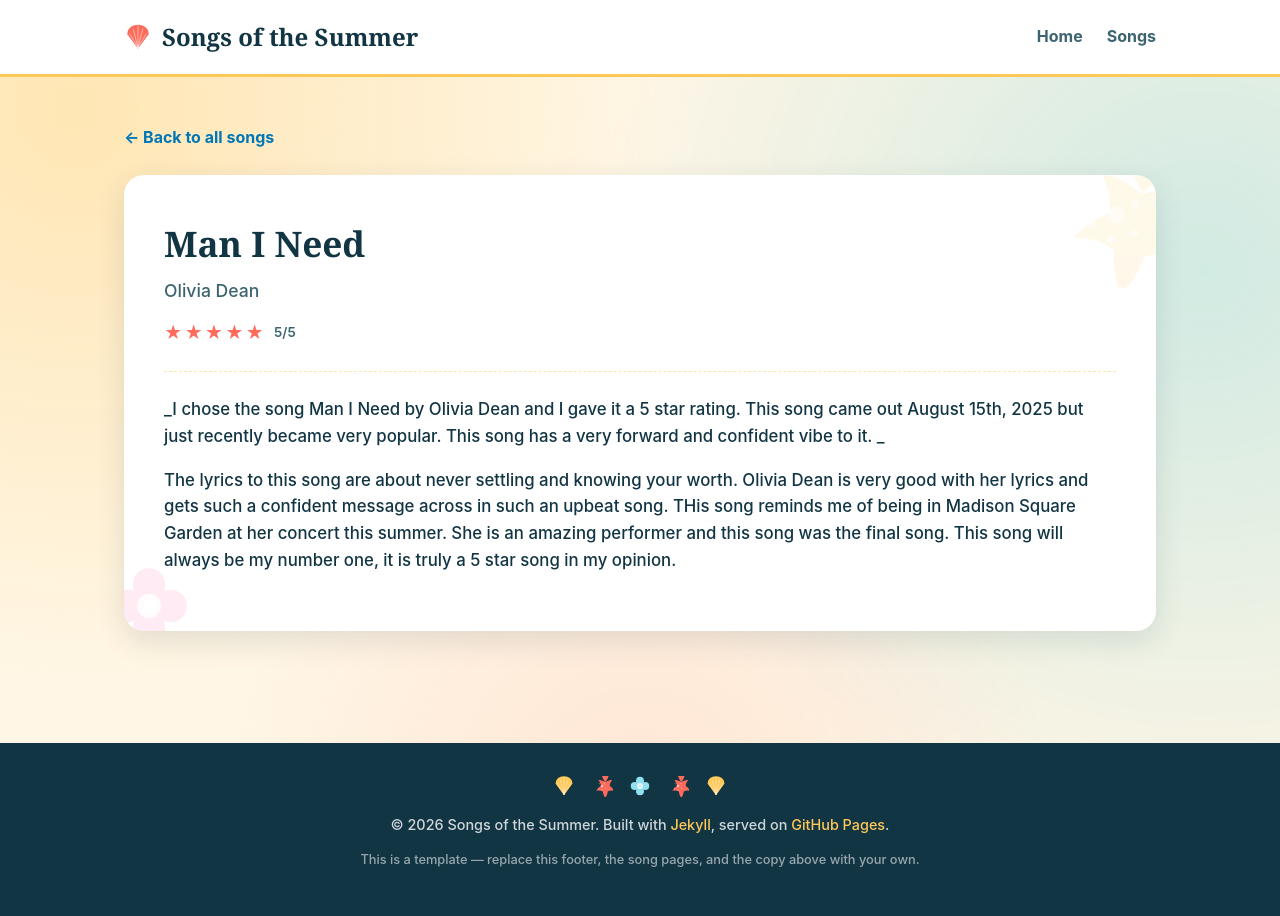
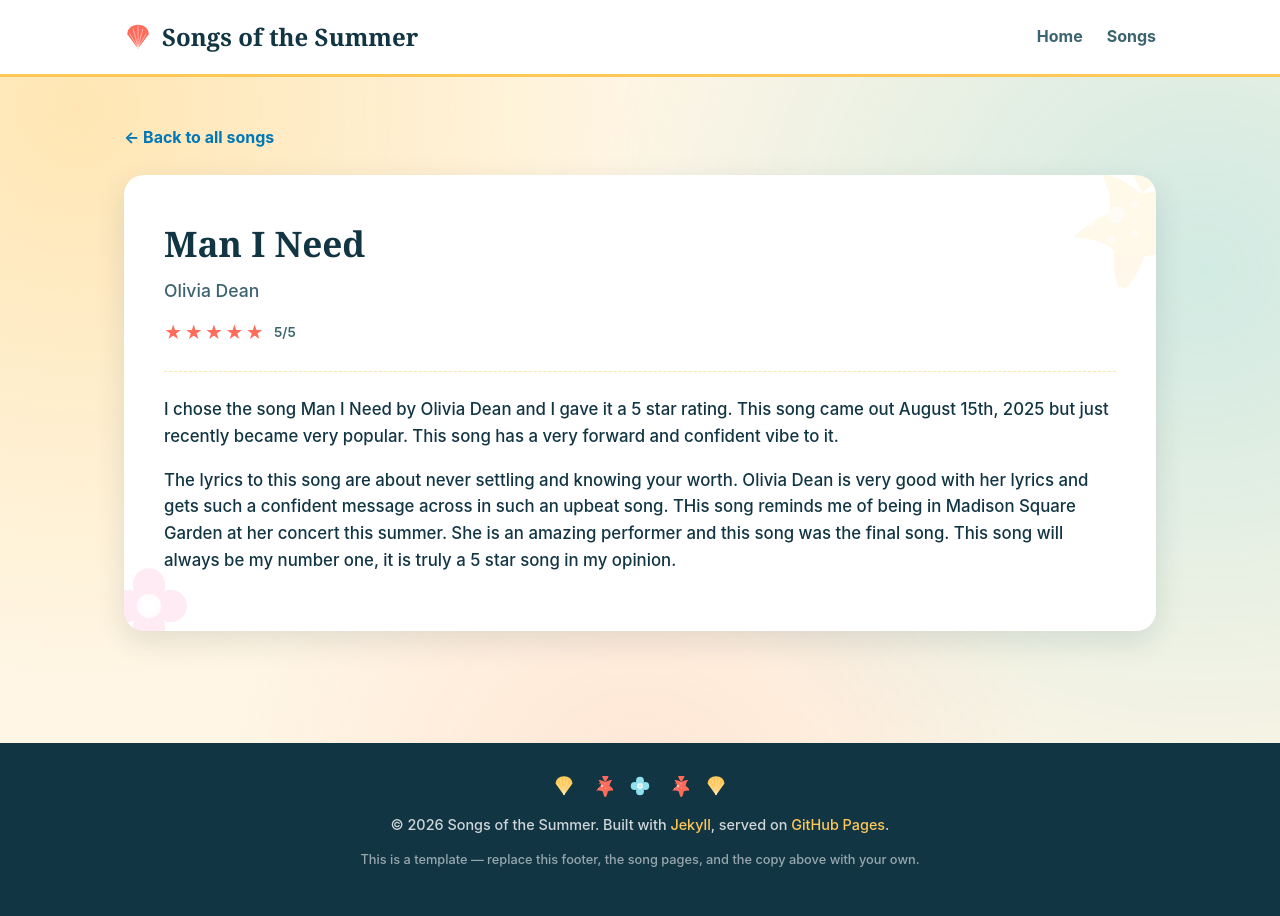
Before and after one commit to lillydonohoe/songsofthesummer26, a Jekyll site: the page built from _songs/song-01.md, in a window 1280 px wide. Built offline with Jekyll 4.4.1, drawn with Linux system fonts in a browser that asks for light colours.

```diff
--- a/_songs/song-01.md
+++ b/_songs/song-01.md
@@ -5,7 +5,7 @@ performer: "Olivia Dean"
 rating: 5
 ---
 
-_I chose the song Man I Need by Olivia Dean and I gave it a 5 star rating. This song came out August 15th, 2025 but just recently became very popular. This song has a very forward and confident vibe to it. _
+I chose the song Man I Need by Olivia Dean and I gave it a 5 star rating. This song came out August 15th, 2025 but just recently became very popular. This song has a very forward and confident vibe to it.
 
 
 The lyrics to this song are about never settling and knowing your worth. Olivia Dean is very good with her lyrics and gets such a confident message across in such an upbeat song. THis song reminds me of being in Madison Square Garden at her concert this summer. She is an amazing performer and this song was the final song. This song will always be my number one, it is truly a 5 star song in my opinion.
```
